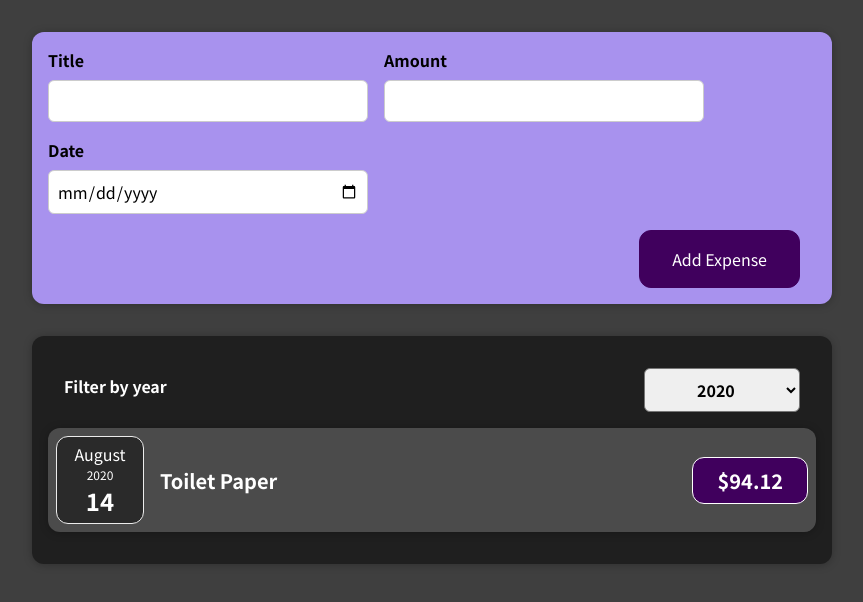
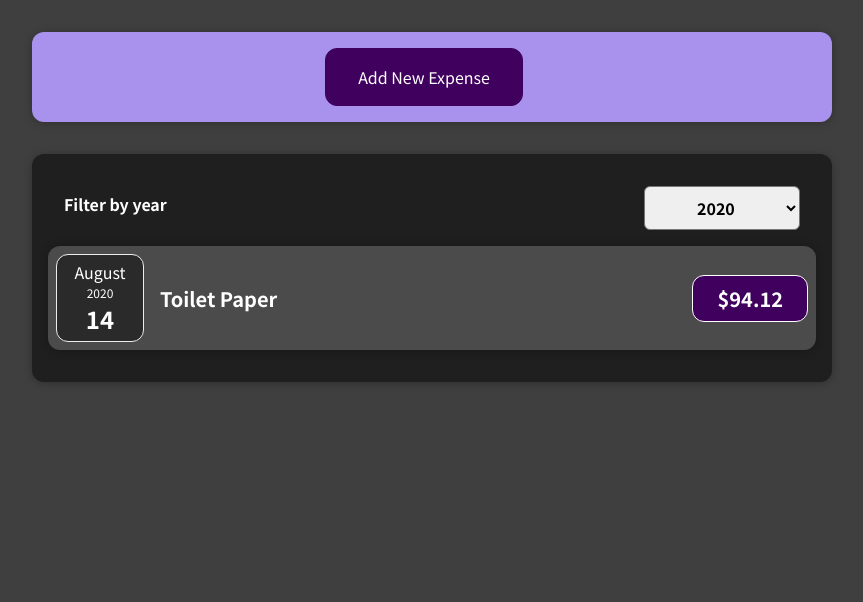
Before and after one commit to themis1986/expense_tracker, a React (Create React App) app: page / in a window 1280 px wide. Shown: the top 602 px of the page, without its empty margins (208-1071 px from the left). Built offline with nearby package versions, Linux system fonts and the light colour scheme.

Commit message:
Add logic for conditionally showing the registration form

```diff
--- a/src/components/NewExpense/ExpenseForm.js
+++ b/src/components/NewExpense/ExpenseForm.js
@@ -56,6 +56,10 @@
     setEnteredDate('');
   };
 
+  const handleCancelClick = () => {
+    props.onCancel();
+  };
+
   return (
     <form onSubmit={submitHandler}>
       <div className="new-expense__controls">
@@ -89,6 +93,9 @@
         </div>
       </div>
       <div className="new-expense__actions">
+        <button type="button" onClick={handleCancelClick}>
+          Cancel
+        </button>
         <button type="submit">Add Expense</button>
       </div>
     </form>
--- a/src/components/NewExpense/NewExpense.js
+++ b/src/components/NewExpense/NewExpense.js
@@ -1,15 +1,36 @@
+import { useState } from 'react';
 import ExpenseForm from './ExpenseForm';
 import './NewExpense.css';
 
 const NewExpense = (props) => {
+  const [isEditing, setIsEditing] = useState(false);
+
   const saveExpenseDataHandler = (enteredExpenseData) => {
     const expenseData = { ...enteredExpenseData, id: Math.random().toString() };
     // console.log(expenseData);
-    props.onAddExpense(expenseData)
+    props.onAddExpense(expenseData);
+    setIsEditing(false);
   };
+
+  const stopEditingHandler = () => {
+    setIsEditing(() => false);
+  };
+
+  const startEditingHandler = () => {
+    setIsEditing(true);
+  };
+
   return (
     <div className="new-expense">
-      <ExpenseForm onSaveExpenseData={saveExpenseDataHandler} />
+      {!isEditing && (
+        <button onClick={startEditingHandler}>Add New Expense</button>
+      )}
+      {isEditing && (
+        <ExpenseForm
+          onSaveExpenseData={saveExpenseDataHandler}
+          onCancel={stopEditingHandler}
+        />
+      )}
     </div>
   );
 };
```
